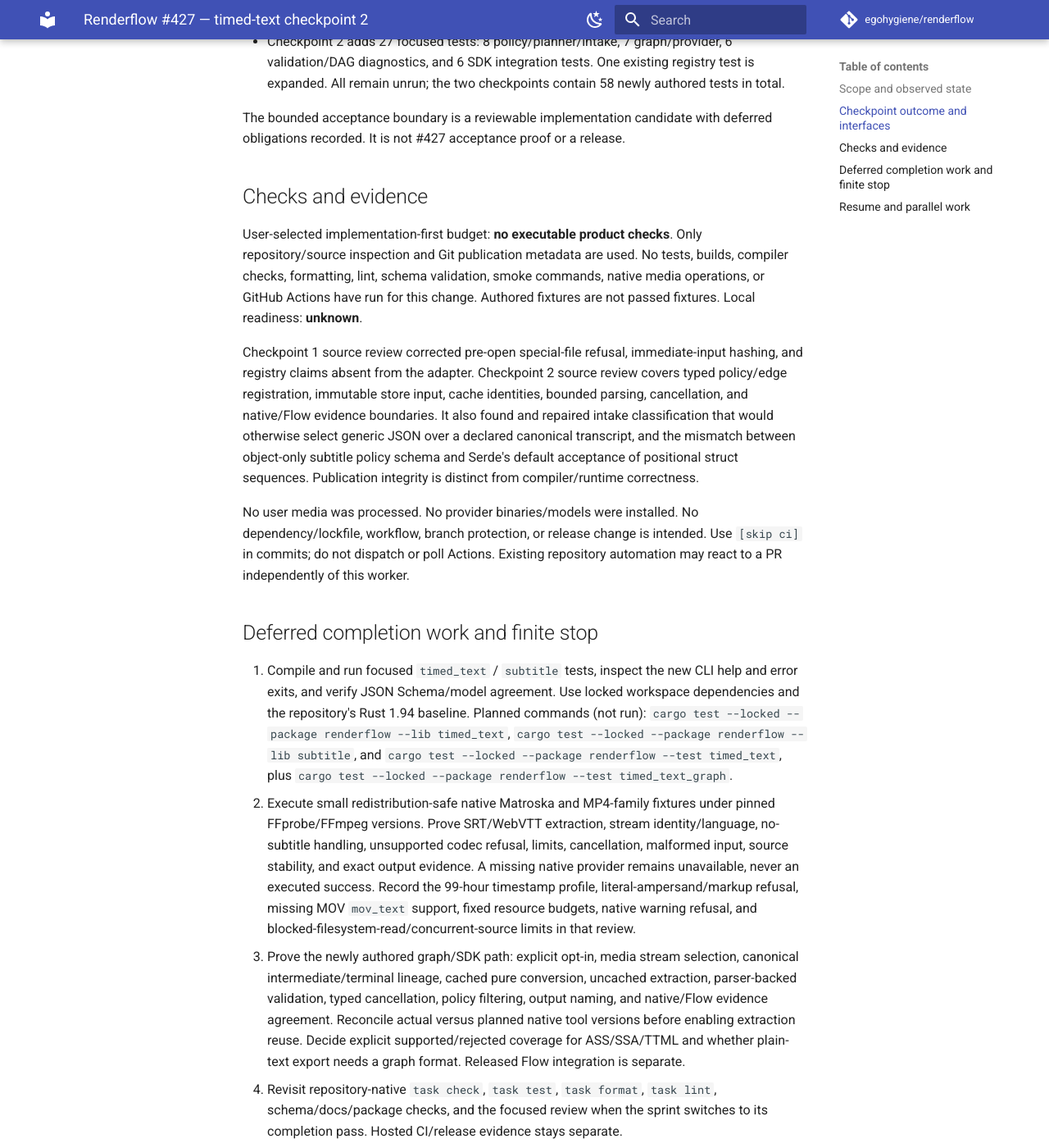
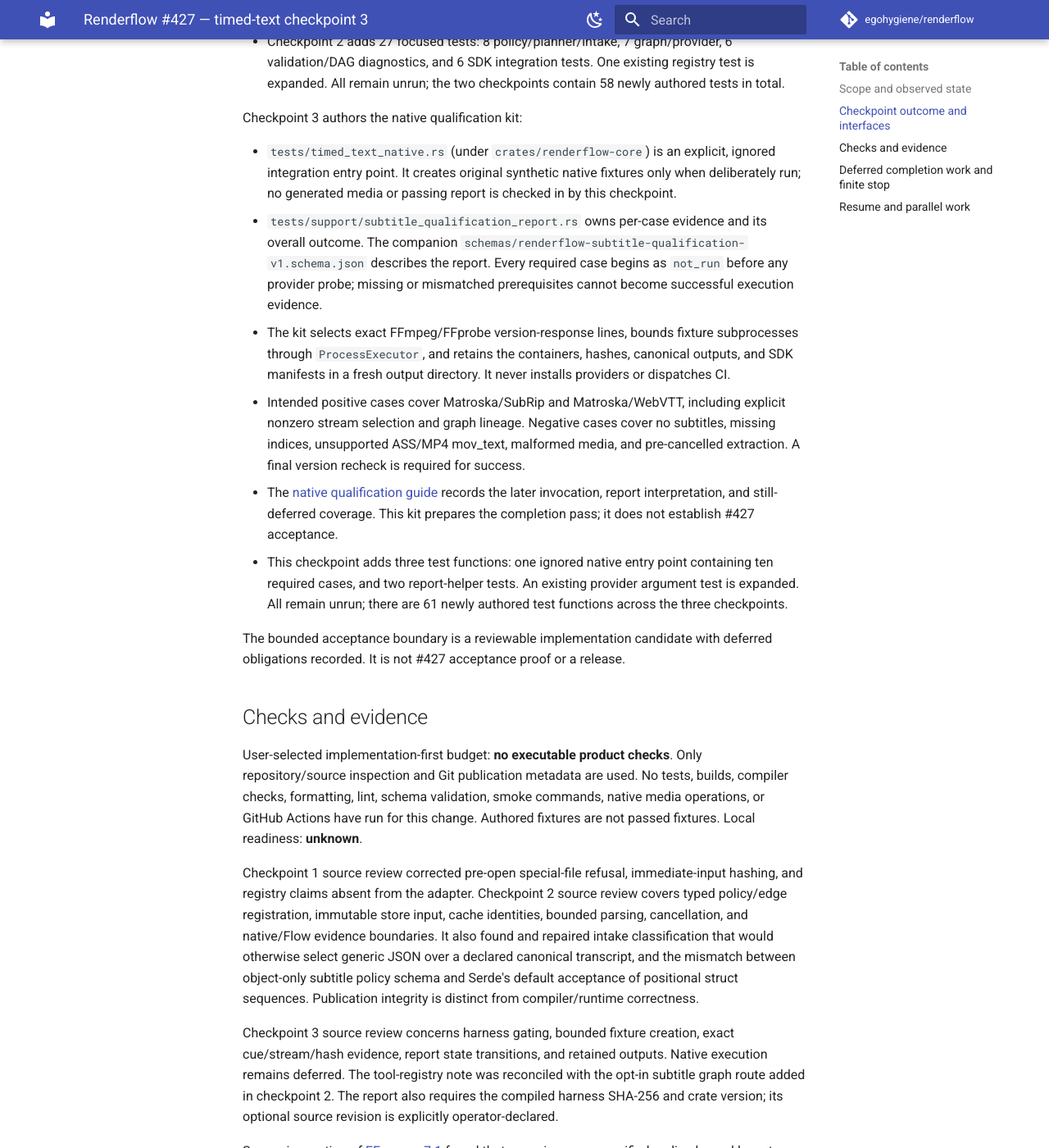
Before and after one commit to egohygiene/renderflow, an MkDocs documentation site: the page built from docs/work/427/HANDOFF.md, in a window 1280 px wide and 1400 px high, scrolled down 1965 px. Shown: the whole window at 82% size. Built offline with MkDocs 1.6.1 and Material for MkDocs 9.7.7, drawn with Linux system fonts in a browser that asks for light colours; comment, search, counter and statistics services are not loaded; the version menu is left out; some of the changed text lies outside the part shown.

Commit message:
test(subtitles): author native qualification kit [skip ci]

```diff
--- a/docs/work/427/HANDOFF.md
+++ b/docs/work/427/HANDOFF.md
@@ -1,4 +1,4 @@
-# Renderflow #427 — timed-text checkpoint 2
+# Renderflow #427 — timed-text checkpoint 3
 
 ## Scope and observed state
 
@@ -8,9 +8,9 @@
   `db5f4bd339f9266758c74c3435d47c8005f89a8e`, with specfile,
   repository-continuity, and local-validation-evidence dependencies at that ref.
 - Observed 2026-10-12 UTC: #427 open; draft PR #438 holds this work.
-  Checkpoint 2 began from published head
-  `1c323b9a43a30f388c4340f92a4dc781cf242201`, tree
-  `f821415944d1797336ab6229619d42c0ed874726`; main remained at the base below.
+  Checkpoint 3 began from published head
+  `ff10b8cc866ba421e6017e078d83afb27845e0e5`, tree
+  `2ca3e2fbedca41b65fdee94430e6120b3970f011`; main remained at the base below.
 - Verified base: `8e866f91aa8b20255f25a553031f25fa98aa3856` (`main`).
 - Candidate branch: `feat/renderflow-427-timed-text`; obtain its exact head from
   the draft PR. This file cannot contain its own eventual commit SHA.
@@ -73,6 +73,33 @@ Checkpoint 2 interfaces:
   registry test is expanded. All remain unrun; the two checkpoints contain
   58 newly authored tests in total.
 
+Checkpoint 3 authors the native qualification kit:
+
+- `tests/timed_text_native.rs` (under `crates/renderflow-core`) is an explicit,
+  ignored integration entry point. It creates original synthetic native
+  fixtures only when deliberately run; no generated media or passing report is
+  checked in by this checkpoint.
+- `tests/support/subtitle_qualification_report.rs` owns per-case evidence and
+  its overall outcome. The companion
+  `schemas/renderflow-subtitle-qualification-v1.schema.json` describes the report.
+  Every required case begins as `not_run` before any provider probe; missing or
+  mismatched prerequisites cannot become successful execution evidence.
+- The kit selects exact FFmpeg/FFprobe version-response lines, bounds fixture
+  subprocesses through `ProcessExecutor`, and retains the containers, hashes,
+  canonical outputs, and SDK manifests in a fresh output directory. It never
+  installs providers or dispatches CI.
+- Intended positive cases cover Matroska/SubRip and Matroska/WebVTT, including
+  explicit nonzero stream selection and graph lineage. Negative cases cover
+  no subtitles, missing indices, unsupported ASS/MP4 mov_text, malformed media,
+  and pre-cancelled extraction. A final version recheck is required for success.
+- The [native qualification guide](NATIVE_QUALIFICATION.md) records the later
+  invocation, report interpretation, and still-deferred coverage. This kit
+  prepares the completion pass; it does not establish #427 acceptance.
+- This checkpoint adds three test functions: one ignored native entry point
+  containing ten required cases, and two report-helper tests. An existing
+  provider argument test is expanded. All remain unrun; there are 61 newly
+  authored test functions across the three checkpoints.
+
 The bounded acceptance boundary is a reviewable implementation candidate with
 deferred obligations recorded. It is not #427 acceptance proof or a release.
 
@@ -94,6 +121,22 @@ the mismatch between object-only subtitle policy schema and Serde's default
 acceptance of positional struct sequences. Publication integrity is distinct
 from compiler/runtime correctness.
 
+Checkpoint 3 source review concerns harness gating, bounded fixture creation,
+exact cue/stream/hash evidence, report state transitions, and retained outputs.
+Native execution remains deferred. The tool-registry note was reconciled with
+the opt-in subtitle graph route added in checkpoint 2.
+The report also requires the compiled harness SHA-256 and crate version; its
+optional source revision is explicitly operator-declared.
+
+Source inspection of
+[FFmpeg n7.1](https://github.com/FFmpeg/FFmpeg/blob/n7.1/fftools/ffmpeg_demux.c)
+found that guessing an unspecified audio channel layout emits a warning even
+when only subtitles are selected. The FFmpeg-only extraction input now uses
+`-guess_layout_max 0`; FFprobe arguments are unchanged. This disables irrelevant
+audio inference while preserving strict warning refusal. The existing argument
+test now checks the option's input placement and absence from FFprobe. Its
+effect on real fixtures remains unverified until the native kit is run.
+
 No user media was processed. No provider binaries/models were installed.
 No dependency/lockfile, workflow, branch protection, or release change is intended.
 Use `[skip ci]` in commits; do not dispatch or poll Actions. Existing repository
@@ -108,7 +151,9 @@ automation may react to a PR independently of this worker.
    `cargo test --locked --package renderflow --lib subtitle`, and
    `cargo test --locked --package renderflow --test timed_text`, plus
    `cargo test --locked --package renderflow --test timed_text_graph`.
-2. Execute small redistribution-safe native Matroska and MP4-family fixtures
+2. Execute the authored native qualification kit from
+   [NATIVE_QUALIFICATION.md](NATIVE_QUALIFICATION.md), then extend its remaining
+   matrix where needed. Use small redistribution-safe Matroska and MP4-family fixtures
    under pinned FFprobe/FFmpeg versions. Prove SRT/WebVTT extraction, stream
    identity/language, no-subtitle handling, unsupported codec refusal, limits,
    cancellation, malformed input, source stability, and exact output evidence.
```
Also changed, not shown: ROADMAP.md (+2 -0 lines), docs/user-guide/subtitles.md (+4 -0 lines), docs/work/427/NATIVE_QUALIFICATION.md (added, +128 -0 lines), 7 other files.
